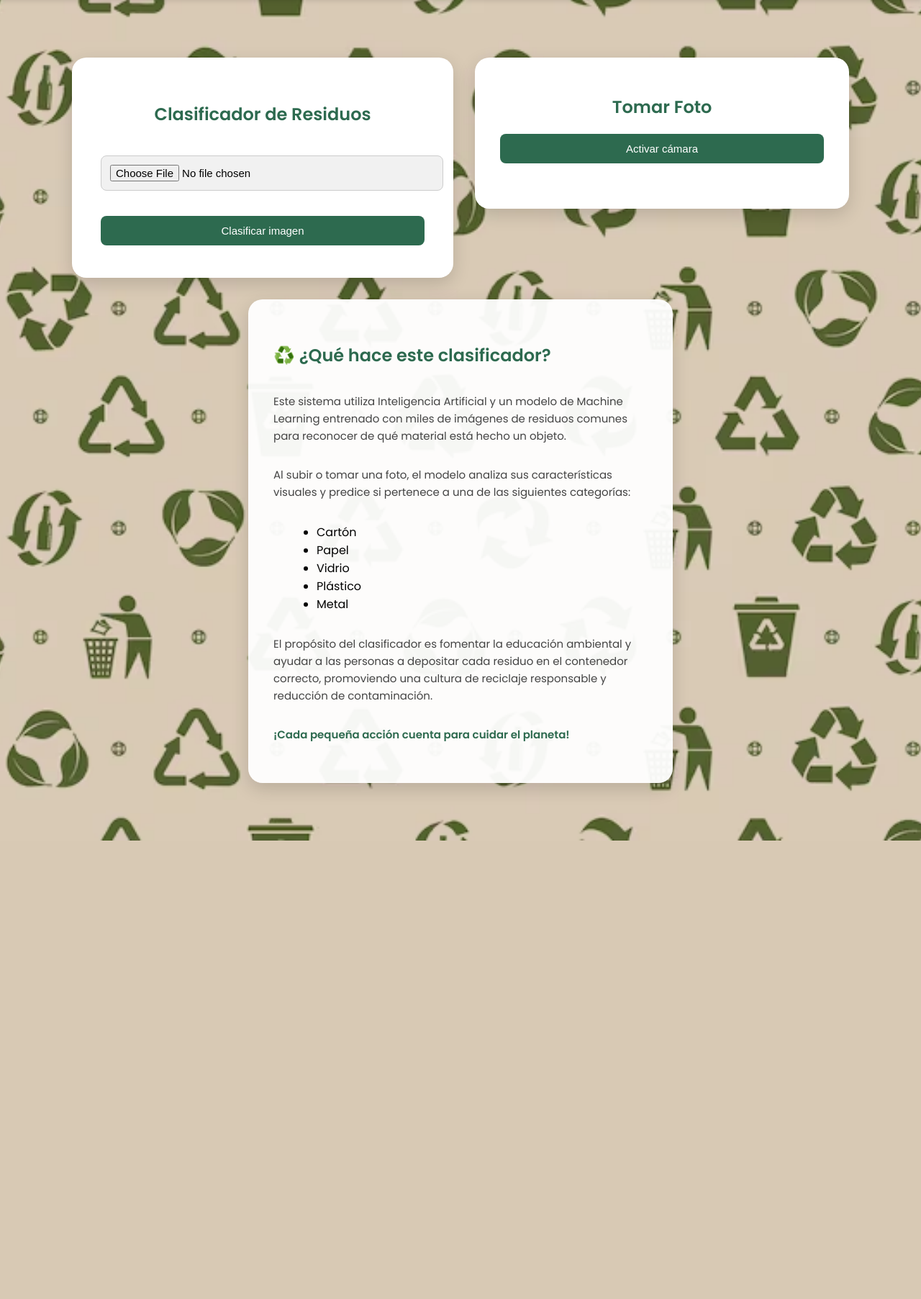
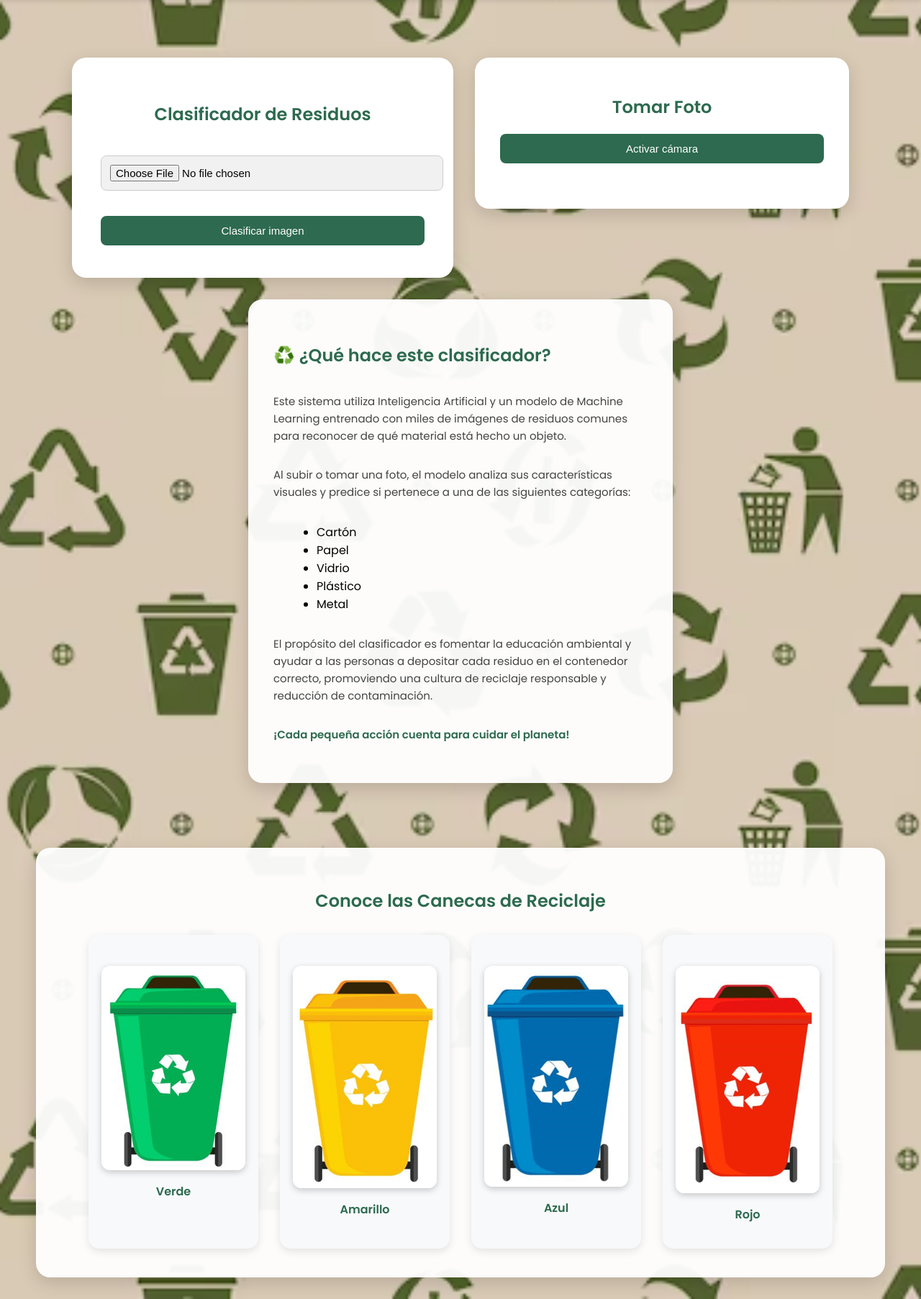
Before and after one commit to JHONATANDAVIDRIVERARIVERA/PROYECTO, a Flask app: page / in a window 1280 px wide. Shown: the part 58-1863 px from the top of the page at 72% size. Before the commit the page ends 1226 px from the top, so only its background shows below. Run offline with Flask 2, Linux system fonts and the light colour scheme; a user stored in the database is signed in.

Commit message:
HTML
CAMBIOS EN EL HTML, SE AGREGAN LAS CANECAS DE COLORES CON SU INFORMACION

```diff
--- a/templates/index.html
+++ b/templates/index.html
@@ -17,17 +17,15 @@
 }
 
 /* 🔹 Contenedor principal */
-/* 🔹 Contenedor principal */
 .main-container {
     display: flex;
     flex-wrap: wrap;
     justify-content: center;
-    align-items: flex-start; /* 🔸 Cambia de stretch a flex-start */
+    align-items: flex-start;
     gap: 30px;
     padding: 50px 20px;
     min-height: calc(100vh - 120px);
 }
-
 
 /* 🔹 Tarjeta de Clasificador */
 .classify-card {
@@ -49,7 +47,7 @@
     box-shadow: 0 12px 30px rgba(0, 0, 0, 0.18);
 }
 
-/* 🔹 Tarjeta de Tomar Foto (más pequeña de altura) */
+/* 🔹 Tarjeta de Tomar Foto */
 .camera-card {
     background: #ffffff;
     border-radius: 20px;
@@ -61,8 +59,8 @@
     display: flex;
     flex-direction: column;
     justify-content: flex-start;
-    min-height: 140px; /* 🔹 Más pequeña que el clasificador */
-    height: auto; /* 🔹 Se ajusta si agregas más contenido */
+    min-height: 140px;
+    height: auto;
 }
 
 .camera-card:hover {
@@ -115,6 +113,105 @@
     border-radius: 8px;
     font-size: 15px;
     padding: 12px;
+}
+
+/* 🔹 Sección de canecas */
+.bins-container {
+    background: rgba(255, 255, 255, 0.95);
+    border-radius: 20px;
+    box-shadow: 0 8px 25px rgba(0,0,0,0.15);
+    padding: 40px;
+    width: 95%;
+    max-width: 1100px;
+    margin: 40px auto 0;
+    text-align: center;
+}
+
+.bins-container h1 {
+    color: #2d6a4f;
+    margin-bottom: 30px;
+    font-size: 24px;
+    font-weight: 600;
+}
+
+.bins-grid {
+    display: flex;
+    justify-content: center;
+    flex-wrap: wrap;
+    gap: 30px;
+}
+
+.bin {
+    background: #f8f9fa;
+    border-radius: 15px;
+    box-shadow: 0 4px 12px rgba(0,0,0,0.1);
+    width: 200px;
+    padding: 15px;
+    cursor: pointer;
+    transition: transform 0.3s ease, box-shadow 0.3s ease, border 0.3s ease;
+    border: 3px solid transparent;
+}
+
+.bin:hover {
+    transform: scale(1.05);
+    box-shadow: 0 8px 20px rgba(0,0,0,0.15);
+}
+
+/* 🔹 Efecto de selección */
+.bin.selected {
+    transform: scale(1.1);
+    border: 3px solid #2d6a4f;
+}
+
+.bin img {
+    width: 100%;
+    border-radius: 12px;
+}
+
+.bin p {
+    margin-top: 10px;
+    color: #2d6a4f;
+    font-weight: 600;
+    font-size: 16px;
+}
+
+/* 🔹 Cuadro de información de la caneca */
+.bin-info-card {
+    background: #f1f8f5;
+    border-left: 6px solid #2d6a4f;
+    border-radius: 15px;
+    margin-top: 30px;
+    padding: 25px;
+    text-align: left;
+    box-shadow: 0 5px 15px rgba(0,0,0,0.1);
+    opacity: 0;
+    transform: translateY(10px);
+    transition: opacity 0.5s ease, transform 0.5s ease;
+}
+
+.bin-info-card.show {
+    opacity: 1;
+    transform: translateY(0);
+}
+
+.bin-info-card h2 {
+    color: #1b4332;
+    margin-bottom: 10px;
+}
+
+.bin-info-card h3 {
+    color: #2d6a4f;
+    margin-top: 20px;
+}
+
+.bin-info-card ul {
+    margin-top: 10px;
+    padding-left: 20px;
+}
+
+.bin-info-card li {
+    color: #333;
+    margin-bottom: 5px;
 }
 
 input[type="file"] {
@@ -230,6 +327,38 @@
         </p>
     </div>
 </div>
+
+<!-- 🔸 Cuadro con las canecas -->
+<div class="bins-container">
+    <h1>Conoce las Canecas de Reciclaje</h1>
+    <div class="bins-grid">
+        <div class="bin" data-info="verde">
+            <img src="/static/verde.png" alt="Caneca Verde">
+            <p>Verde</p>
+        </div>
+        <div class="bin" data-info="amarillo">
+            <img src="/static/amarillo.png" alt="Caneca Amarilla">
+            <p>Amarillo</p>
+        </div>
+        <div class="bin" data-info="azul">
+            <img src="/static/azul.png" alt="Caneca Azul">
+            <p>Azul</p>
+        </div>
+        <div class="bin" data-info="rojo">
+            <img src="/static/rojo.png" alt="Caneca Roja">
+            <p>Rojo</p>
+        </div>
+    </div>
+
+    <!-- 🔹 Cuadro de información -->
+    <div id="bin-info" class="bin-info-card" style="display:none;">
+        <h2 id="bin-title"></h2>
+        <p id="bin-description"></p>
+        <h3>Ejemplos de residuos:</h3>
+        <ul id="bin-items"></ul>
+    </div>
+</div>
+
 <script>
 document.addEventListener("DOMContentLoaded", () => {
     const startCameraBtn = document.getElementById("startCamera");
@@ -238,7 +367,6 @@
     const canvas = document.getElementById("canvas");
     const photoInput = document.getElementById("photoInput");
     const photoSubmit = document.getElementById("photoSubmit");
-    const photoForm = document.getElementById("photoForm");
     let stream = null;
 
     // 🔹 Activar cámara
@@ -251,24 +379,96 @@
             startCameraBtn.style.display = "none";
         } catch (err) {
             alert("No se pudo acceder a la cámara: " + err.message);
-            console.error(err);
         }
     });
 
     // 🔹 Tomar foto
     takePhotoBtn.addEventListener("click", () => {
-        const context = canvas.getContext("2d");
+        const ctx = canvas.getContext("2d");
         canvas.width = video.videoWidth;
         canvas.height = video.videoHeight;
-        context.drawImage(video, 0, 0, canvas.width, canvas.height);
+        ctx.drawImage(video, 0, 0, canvas.width, canvas.height);
 
         canvas.toBlob(blob => {
             const file = new File([blob], "photo.jpg", { type: "image/jpeg" });
-            const dataTransfer = new DataTransfer();
-            dataTransfer.items.add(file);
-            photoInput.files = dataTransfer.files;
-            photoSubmit.click(); // 🔹 Enviar automáticamente la foto al servidor
+            const dt = new DataTransfer();
+            dt.items.add(file);
+            photoInput.files = dt.files;
+            photoSubmit.click();
         }, "image/jpeg");
+    });
+
+    // 🔹 Información completa de las canecas
+    const binsData = {
+        verde: {
+            titulo: "Caneca Verde ♻️",
+            descripcion: "Se usa para los residuos orgánicos biodegradables. Estos materiales se descomponen de forma natural y pueden convertirse en abono (composta).",
+            items: [
+                "Restos de comida (frutas, verduras, pan, cáscaras)",
+                "Hojas secas, ramas y residuos de poda",
+                "Café usado y bolsitas de té",
+                "Cáscaras de huevo y restos vegetales"
+            ]
+        },
+        amarillo: {
+            titulo: "Caneca Amarilla 🟡",
+            descripcion: "Está destinada a los residuos aprovechables como plásticos, metales y algunos envases. Estos pueden ser reciclados y reutilizados.",
+            items: [
+                "Botellas y envases plásticos (PET, HDPE, etc.)",
+                "Tapas y bolsas plásticas limpias",
+                "Latas de bebidas, envases de aluminio o acero",
+                "Envases metálicos de alimentos (como atún o conservas)"
+            ]
+        },
+        azul: {
+            titulo: "Caneca Azul 🔵",
+            descripcion: "Se utiliza para los residuos aprovechables de papel y cartón. Estos materiales deben estar limpios y secos para su reciclaje.",
+            items: [
+                "Hojas de papel, cuadernos y revistas",
+                "Cajas de cartón plegadas",
+                "Periódicos y folletos",
+                "Empaques de papel sin grasa ni residuos"
+            ]
+        },
+        rojo: {
+            titulo: "Caneca Roja 🔴",
+            descripcion: "Está destinada a los residuos no reciclables o peligrosos. Estos deben manejarse con cuidado ya que pueden ser contaminantes.",
+            items: [
+                "Papel higiénico, servilletas y pañuelos usados",
+                "Residuos sanitarios (pañales, toallas higiénicas, tapabocas)",
+                "Colillas de cigarrillo",
+                "Pilas, baterías, bombillos o medicamentos vencidos"
+            ]
+        }
+    };
+
+    // 🔹 Mostrar información al hacer clic con animación
+    document.querySelectorAll(".bin").forEach(bin => {
+        bin.addEventListener("click", () => {
+            // Efecto visual de selección
+            document.querySelectorAll(".bin").forEach(b => b.classList.remove("selected"));
+            bin.classList.add("selected");
+
+            const tipo = bin.dataset.info;
+            const info = binsData[tipo];
+            const infoCard = document.getElementById("bin-info");
+            const title = document.getElementById("bin-title");
+            const desc = document.getElementById("bin-description");
+            const list = document.getElementById("bin-items");
+
+            title.textContent = info.titulo;
+            desc.textContent = info.descripcion;
+            list.innerHTML = "";
+            info.items.forEach(item => {
+                const li = document.createElement("li");
+                li.textContent = item;
+                list.appendChild(li);
+            });
+
+            infoCard.style.display = "block";
+            infoCard.classList.remove("show");
+            setTimeout(() => infoCard.classList.add("show"), 10);
+        });
     });
 });
 </script>
```
Also changed, not shown: static/amarillo.png (added), static/azul.png (added), static/rojo.png (added), static/verde.png (added).
